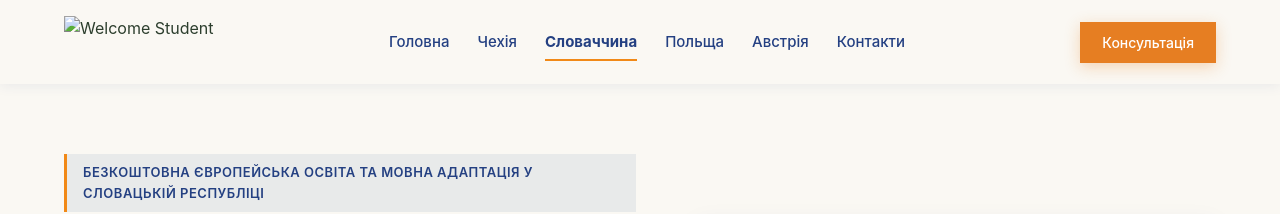
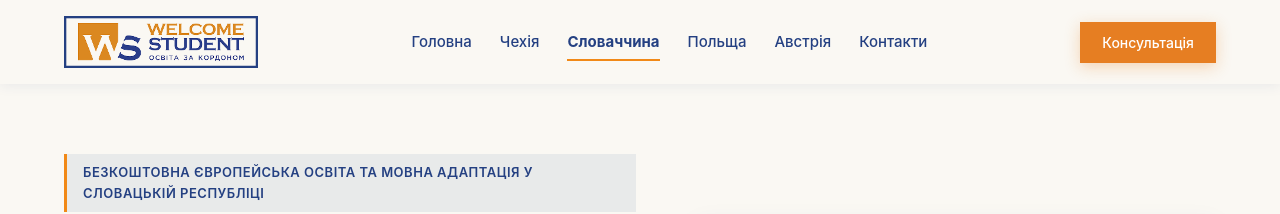
Before and after one commit to Lis974/slovac, a plain HTML site: page index.html in a window 1280 px wide. Shown: the top 214 px of the page. Drawn offline with Linux system fonts and the light colour scheme; files whose address does not match are found by name.

Commit message:
Update index.html

```diff
--- a/index.html
+++ b/index.html
@@ -6,12 +6,7 @@
 <title>Навчання в Словаччині для українців: безкоштовна вища освіта та гарантований вступ</title>
 <meta name="description" content="Навчання в Словаччині (Словакії) для українців: безкоштовна вища освіта, підготовчі курси, вступ після 9 або 11 класу, заочне навчання. Консультація безкоштовно.">
 <!--
-  ЛЕНДИНГ «СЛОВАЧЧИНА» — AIDA-структура.
-  Палитра: тёмно-синий #244082 + оранжевый #F18917.
-  - Логотип: assets/logo.png
-  - Фото: assets/hero.jpg, interest.jpg, programs.jpg, cost.jpg, review-1..3.jpg
-  - Обложка каталога: assets/catalog-cover.png
-  - Скрипт: assets/script.js
+  «СЛОВАЧЧИНА» — AIDA-структура.
 -->
 <style>
 :root {
@@ -727,7 +722,7 @@ button { font-family: inherit; cursor: pointer; border: none; background: none;
   <div class="container header-inner">
 
     <a href="#" class="logo" aria-label="Головна">
-      <img src="assets/logo_ws.png" alt="Welcome Student">
+      <img src="logo_ws.png" alt="Welcome Student">
     </a>
 
     <nav>
```
